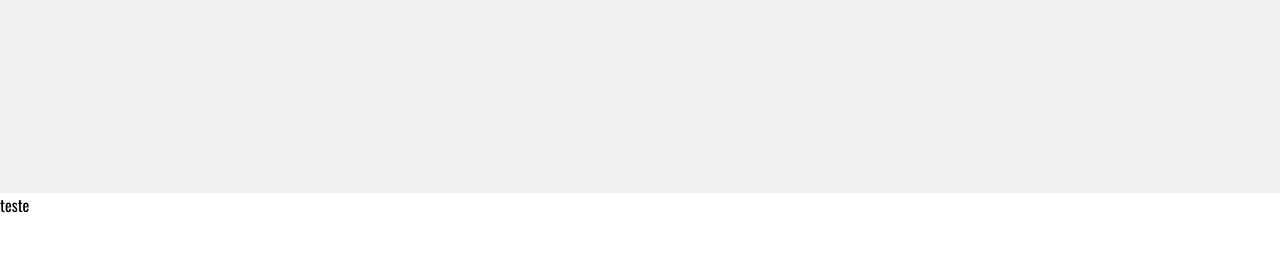
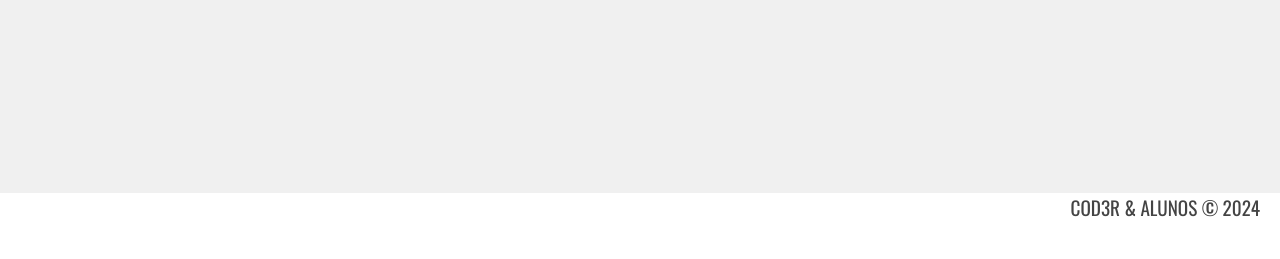
Before and after one commit to johnkriger/20011273-5_John_Kryger, a PHP site: page / in a window 1280 px wide. Shown: the part 541-800 px from the top of the page. Run offline with PHP 8.4, Linux system fonts and the light colour scheme.

Commit message:
Configurações iniciais de rodapé.

```diff
--- a/20011273-5_John_Kryger/css/estilos.css
+++ b/20011273-5_John_Kryger/css/estilos.css
@@ -49,4 +49,10 @@ body {
 .rodape {
     grid-area: rodape;
     background-color: #fff;
+    display: flex;
+    justify-content: flex-end;
+    align-items: center;
+    font-size: 1.2rem;
+    padding-right: 20px;
+    color: #444;
 }
--- a/index.html
+++ b/index.html
@@ -12,7 +12,9 @@
         <h2>Indice dos Exercícios</h2>
     </header>
     <main class="principal">teste</main>
-    <footer class="rodape">teste</footer>
+    <footer class="rodape">
+        COD3R & ALUNOS © 2024
+    </footer>
     <!-- <nav>teste</nav>
     <div>teste</div>
     <span>teste</span> -->
```
